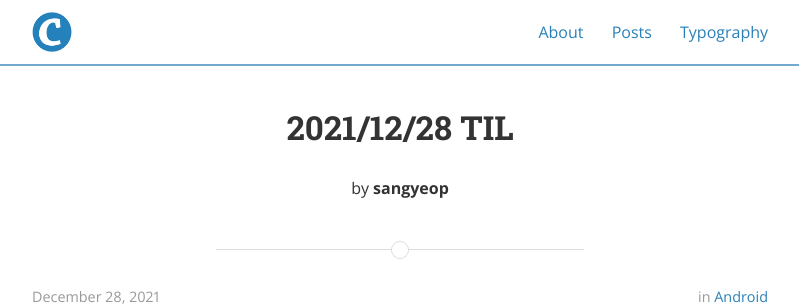
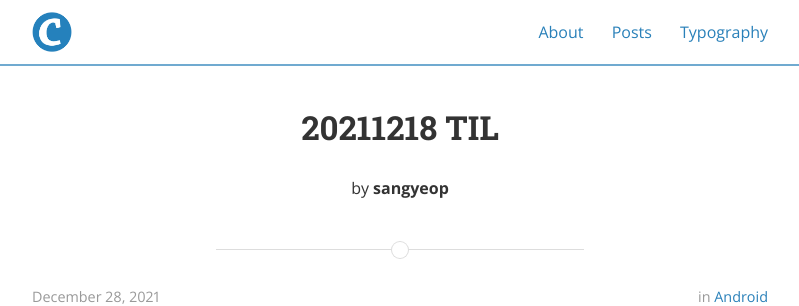
Before and after one commit to saint6839/saint6839.github.io, a Jekyll site: the page built from _posts/2021-12-28-First-TIL.md, in a window 1280 px wide and 900 px high. Shown: the top 306 px of the window, without its empty margins (240-1039 px from the left). Built offline with Jekyll 4.4.1, drawn with Linux system fonts in a browser that asks for light colours; nearby versions of some CDN libraries.

Commit message:
docs: 2021/12/28 TIL upload

```diff
--- a/_posts/2021-12-28-First-TIL.md
+++ b/_posts/2021-12-28-First-TIL.md
@@ -1,6 +1,6 @@
 ---
 layout: post
-title:  "2021/12/28 TIL"
+title:  "20211218 TIL"
 date:   2021-12-28T00:00:00-00:00
 author: sangyeop
 categories: Android
```
Also changed, not shown: 1 other file.
